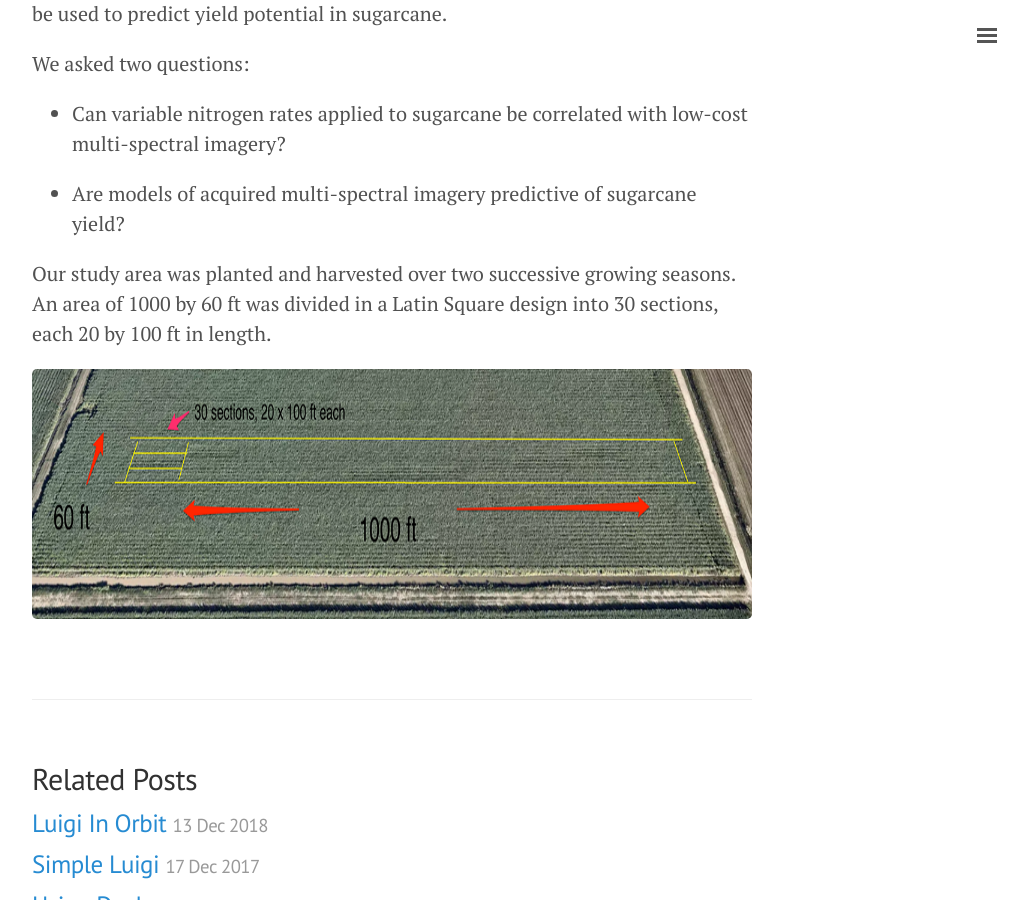
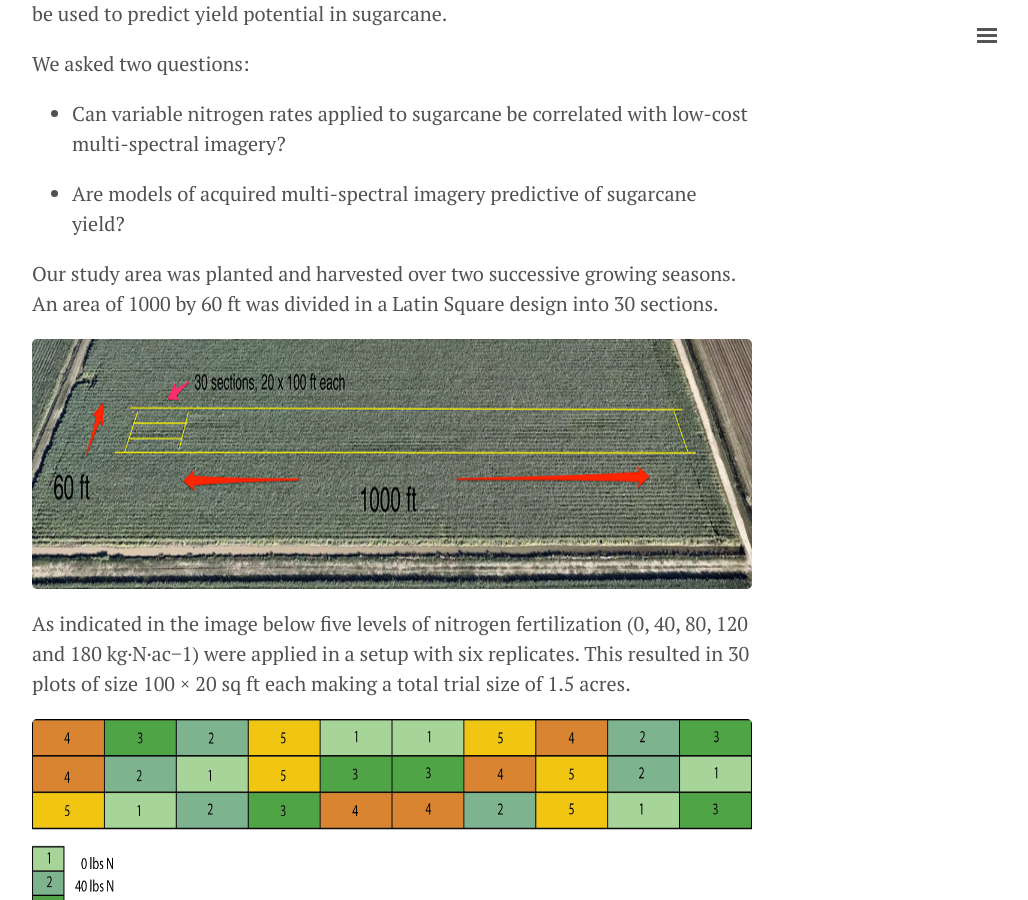
Before and after one commit to geraldmc/geraldmc.github.io, a Jekyll site: the page built from _posts/2019-02-23-predicting-yield-1.md, in a window 1280 px wide and 900 px high, scrolled down 937 px. Shown: the whole window, without its empty margins (248-1276 px from the left). Built offline with Jekyll 4.4.1, drawn with Linux system fonts in a browser that asks for light colours.

Commit message:
updates initial Sare posting

```diff
--- a/_posts/2019-02-23-predicting-yield-1.md
+++ b/_posts/2019-02-23-predicting-yield-1.md
@@ -23,6 +23,10 @@ We asked two questions:
 
 * Are models of acquired multi-spectral imagery predictive of sugarcane yield?
 
-Our study area was planted and harvested over two successive growing seasons. An area of 1000 by 60 ft was divided in a Latin Square design into 30 sections, each 20 by 100 ft in length.
+Our study area was planted and harvested over two successive growing seasons. An area of 1000 by 60 ft was divided in a Latin Square design into 30 sections.
 
 ![South Louisiana]({{ site.url }}/assets/study-area.png){:height="250px" width="850px"}
+
+As indicated in the image below five levels of nitrogen fertilization (0, 40, 80, 120 and 180 kg·N·ac−1) were applied in a setup with six replicates. This resulted in 30 plots of size 100 × 20 sq ft each making a total trial size of 1.5 acres.
+
+![South Louisiana]({{ site.url }}/assets/treatment-grid.png){:height="250px" width="850px"}
```
